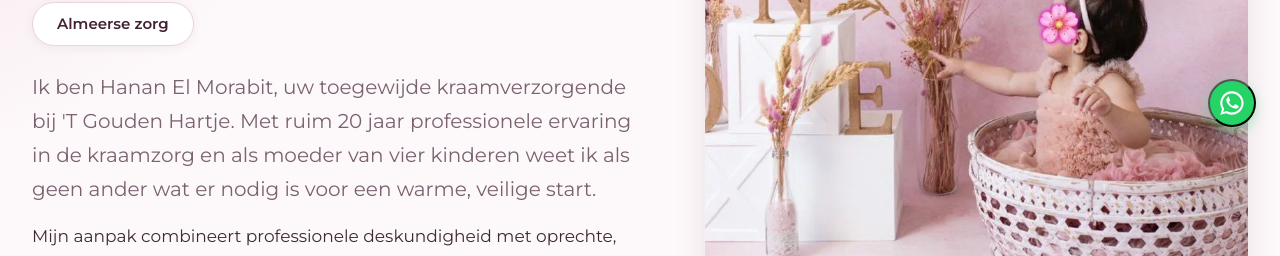
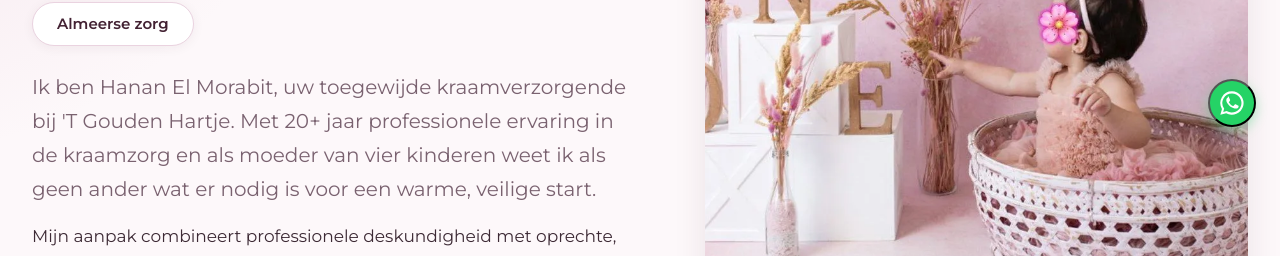
Before and after one commit to Maximustopdeals/Kraamzorg-T-Gouden-Hartje, a Next.js app: page /over-mij in a window 1280 px wide. Shown: the part 649-905 px from the top of the page. Built offline with nearby package versions, Linux system fonts and the light colour scheme; no server answers; a web font is replaced by a local one.

Commit message:
Update experience description in metadata

```diff
--- a/app/over-mij/page.tsx
+++ b/app/over-mij/page.tsx
@@ -7,7 +7,7 @@ import { IconCheck, IconHeart } from "@/components/icons";
 export const metadata: Metadata = {
   title: "Hanan El Morabit | Kraamzorg in Almere met Hart & Ziel",
   description:
-    "Hanan El Morabit: uw vertrouwde kraamverzorgende in Almere. Warme, professionele zorg met ruim 20 jaar ervaring. Ontdek mijn aanpak.",
+    "Hanan El Morabit: uw vertrouwde kraamverzorgende in Almere. Warme, professionele zorg met 20+ jaar ervaring. Ontdek mijn aanpak.",
   alternates: { canonical: "/over-mij" },
 };
 
@@ -52,7 +52,7 @@ export default function OverMijPage() {
             </div>
             <p className="lead" style={{ marginTop: "1.5rem" }}>
               Ik ben Hanan El Morabit, uw toegewijde kraamverzorgende bij
-              &apos;T Gouden Hartje. Met ruim 20 jaar professionele ervaring in
+              &apos;T Gouden Hartje. Met 20+ jaar professionele ervaring in
               de kraamzorg en als moeder van vier kinderen weet ik als geen
               ander wat er nodig is voor een warme, veilige start.
             </p>
```
